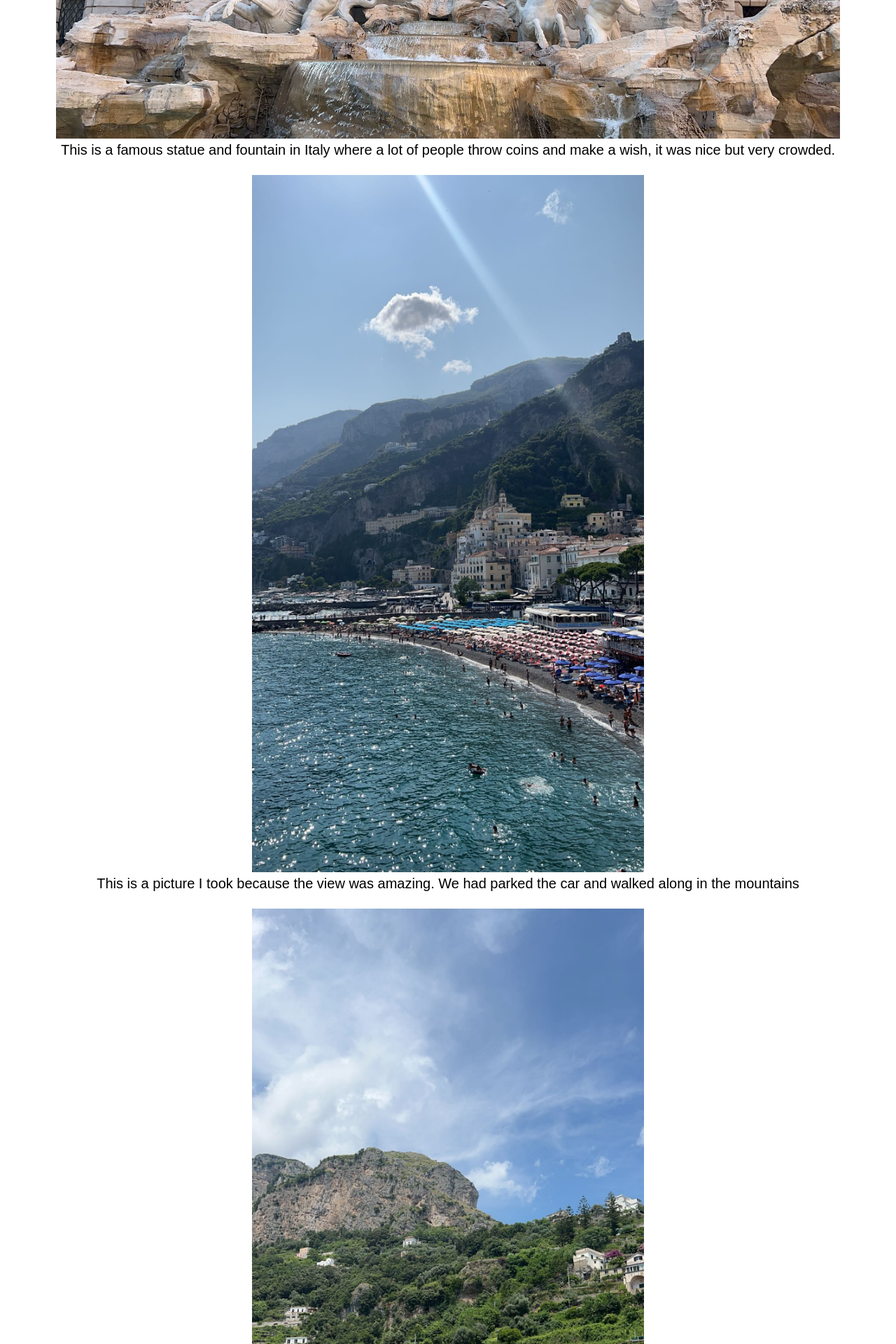
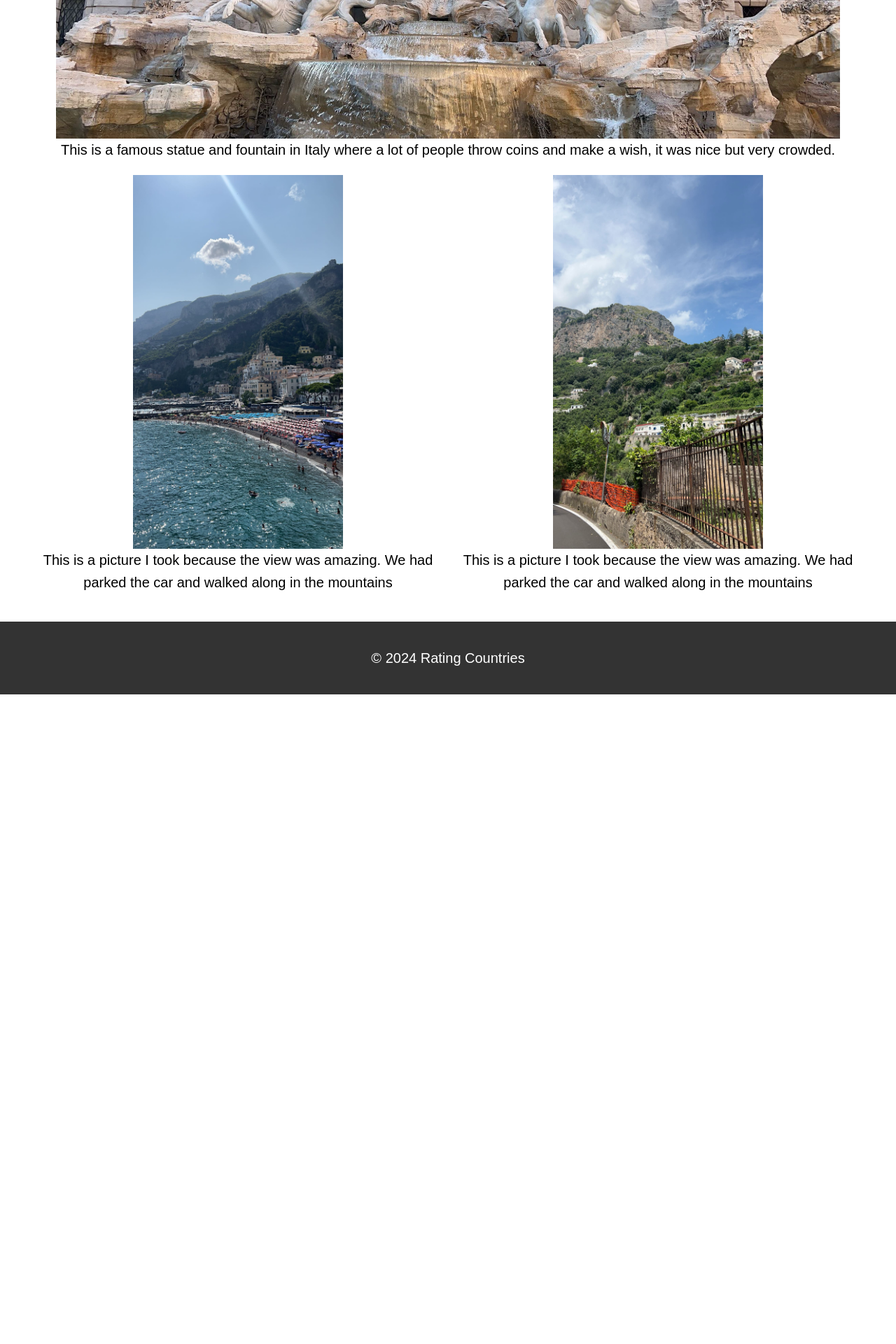
Before and after one commit to Seif162042/Rating_Countries, a Flask app: page / in a window 1280 px wide. Shown: the part 1561-3481 px from the top of the page at 70% size. After the commit the page ends 2553 px from the top, so only its background shows below. Run offline with Flask 3, Linux system fonts and the light colour scheme.

Commit message:
Another test

```diff
--- a/static/css/styles.css
+++ b/static/css/styles.css
@@ -74,15 +74,16 @@ footer {
     font-size: 0.9em;
     color: #555;
 }
-.image-column {
+.image-row {
+    display: flex;
     flex-direction: row;
     align-items: center;
 }
 
-.image-column img {
+.image-row img {
     max-width: 50%;
 }
-/*.image-column figcaption {
+/*.image-row figcaption {
     margin-top: 8px;
     font-size: 0.9em;
     color: #555;
--- a/templates/index.html
+++ b/templates/index.html
@@ -29,15 +29,15 @@
             <img src="{{ url_for('static', filename='Images/IT_statue.jpg') }}" alt="Pictures from my trip to italy" class="center">
             <figacaption> This is a famous statue and fountain in Italy where a lot of people throw coins and make a wish, it was nice but very crowded.</figacaption>
         </figure>
-        <div class="image-column">
-            <figure class="img-with-text">
+        <div class="image-row">
+            <div class="img-with-text">
                 <img src="{{ url_for('static', filename='Images/IT_beach.jpg') }}" alt="Pictures from my trip to italy" class="center">
                 <figacaption> This is a picture I took because the view was amazing. We had parked the car and walked along in the mountains</figacaption>
-            </figure>
-            <figure class="img-with-text">
+            </div>
+            <div class="img-with-text">
                 <img src="{{ url_for('static', filename='Images/IT_mont.jpg') }}" alt="Pictures from my trip to italy" class="center">
                 <figacaption> This is a picture I took because the view was amazing. We had parked the car and walked along in the mountains</figacaption>
-            </figure>
+            </div>
         </div>
 
     </main>
```
